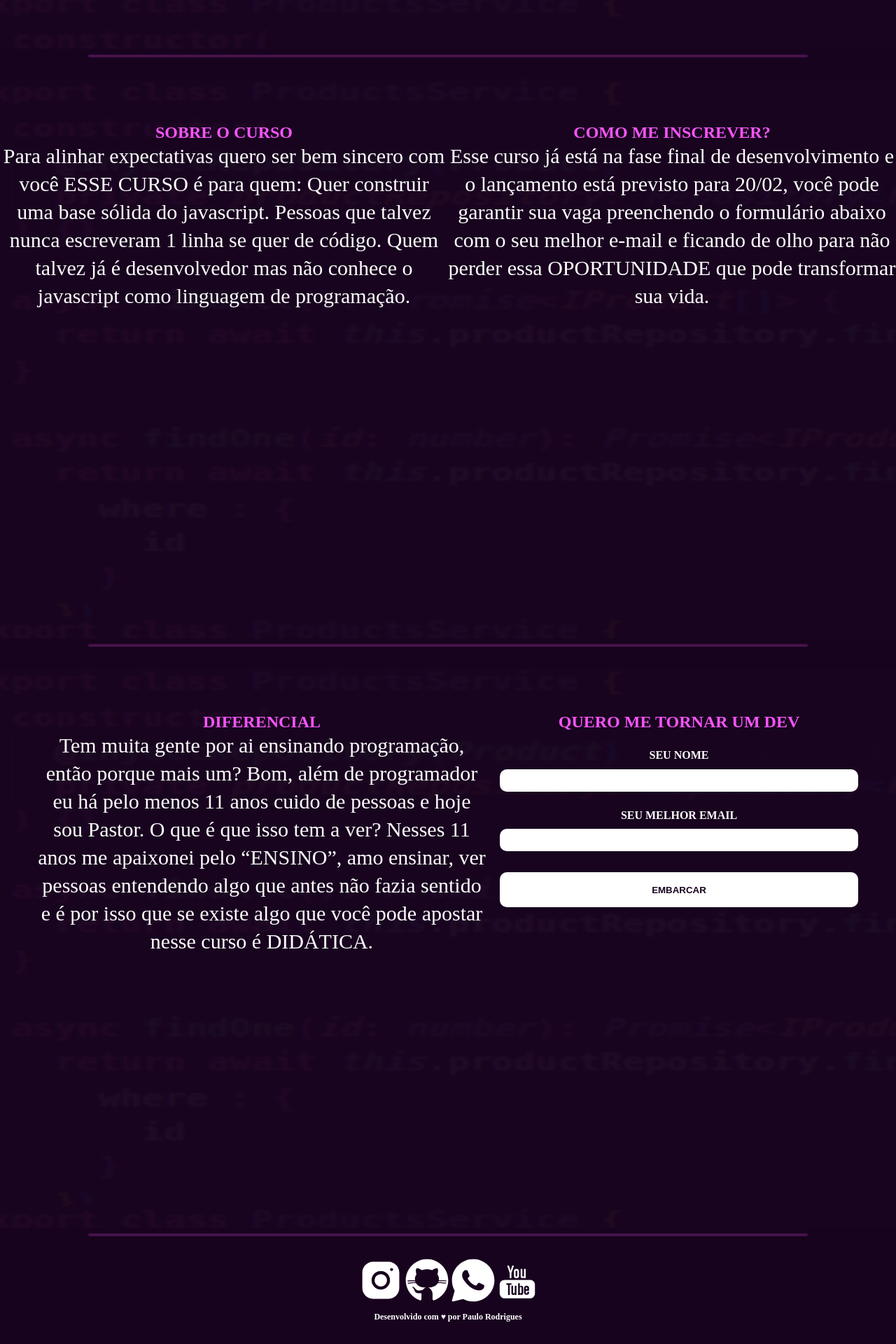
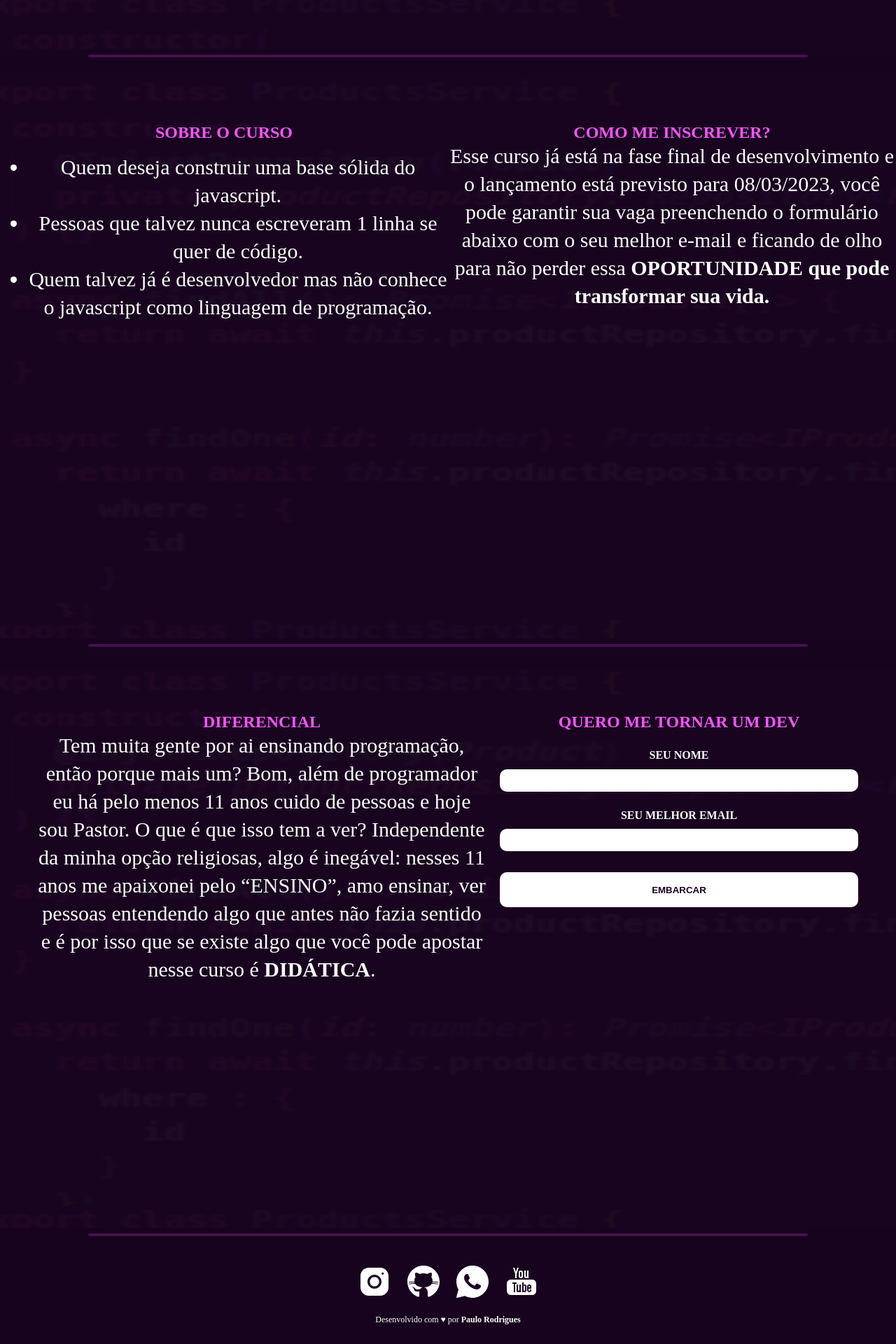
Before and after one commit to paulorodriguesdevcode/paulorodrigues-app, a React (Vite) app: page / in a window 1280 px wide. Shown: the part 1625-3545 px from the top of the page at 70% size. Built offline with nearby package versions, Linux system fonts and the light colour scheme.

Commit message:
feat: evoluindo layout

```diff
--- a/src/pages/LandingPage/index.tsx
+++ b/src/pages/LandingPage/index.tsx
@@ -126,12 +126,11 @@ export function LandingPage() {
           <h2>
             SOBRE O CURSO
           </h2>
-          <p>
-            Para alinhar expectativas quero ser bem sincero com você ESSE CURSO é para quem:
-            Quer construir uma base sólida do javascript.
-            Pessoas que talvez nunca escreveram 1 linha se quer de código.
-            Quem talvez já é desenvolvedor mas não conhece o javascript como linguagem de programação.
-          </p>
+          <ul>
+            <li>Quem deseja construir uma base sólida do javascript.</li>
+            <li>Pessoas que talvez nunca escreveram 1 linha se quer de código.</li>
+            <li>Quem talvez já é desenvolvedor mas não conhece o javascript como linguagem de programação.</li>
+          </ul>
         </article>
 
         <article className="how-sigin">
@@ -139,9 +138,9 @@ export function LandingPage() {
             COMO ME INSCREVER?
           </h2>
           <p>
-            Esse curso já está na fase final de desenvolvimento e o lançamento está previsto para 20/02, você pode garantir
+            Esse curso já está na fase final de desenvolvimento e o lançamento está previsto para 08/03/2023, você pode garantir
             sua vaga preenchendo o formulário abaixo com o seu melhor e-mail e ficando de olho para não perder essa
-            OPORTUNIDADE que pode transformar sua vida.
+          <strong> OPORTUNIDADE que pode transformar sua vida. </strong>
           </p>
         </article>
       </section>
@@ -156,7 +155,9 @@ export function LandingPage() {
             Tem muita gente por ai ensinando programação, então porque mais um?
             Bom, além de programador eu há pelo menos 11 anos cuido de pessoas e hoje sou Pastor.
             O que é que isso tem a ver?
-            Nesses 11 anos me apaixonei pelo “ENSINO”, amo ensinar,  ver pessoas entendendo algo que antes não fazia sentido e é por isso que se existe algo que você pode apostar nesse curso é DIDÁTICA.
+            Independente da minha opção religiosas, algo é inegável:
+            nesses 11 anos me apaixonei pelo “ENSINO”, amo ensinar,  ver pessoas entendendo algo que antes não fazia sentido
+            e é por isso que se existe algo que você pode apostar nesse curso é <strong>DIDÁTICA</strong>.
           </p>
         </article>
         <form className="form-email" id="form-email">
@@ -183,7 +184,7 @@ export function LandingPage() {
           </a>)
           )}
         </div>
-        <p>Desenvolvido com &#9829; por Paulo Rodrigues</p>
+        <p>Desenvolvido com &#9829; por <strong>Paulo Rodrigues</strong></p>
       </footer>
     </main>
   );
--- a/src/pages/LandingPage/style.scss
+++ b/src/pages/LandingPage/style.scss
@@ -182,11 +182,12 @@ main {
             @include fillFullWidthInSmallScreen();
 
 
-            h2{
+            h2 {
                 color: $lightColor;
                 width: 100%;
             }
-            p{
+
+            ul li {
                     width: 100%;
                     font-size: pxToRem(30);
                     color: white;
@@ -274,6 +275,9 @@ main {
                     height: pxToRem(30);
                     border: none;
                     border-radius: pxToRem(10);
+                    color: $primaryColor;
+                    font-family: Fira Sans Condensed;
+                    text-align: center;
                 }
             }
 
@@ -305,7 +309,7 @@ main {
         align-items: center;
         width: 100%;
 
-        .icons{
+        .socialMedias{
             width: 100%;
             display: flex;
             justify-content: center;
@@ -321,7 +325,6 @@ main {
             margin-bottom: pxToRem(20);
             font-size: pxToRem(12);
             font-family: Fira Sans Condensed;
-            font-weight: 600;
             line-height: pxToRem(30);
         }
     }
```
Lines whose indentation alone changed are shown as unchanged.
